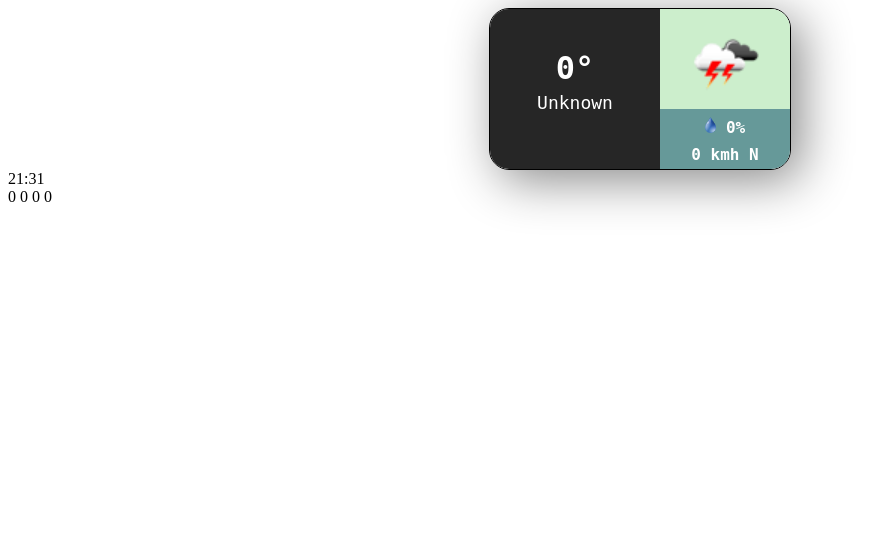
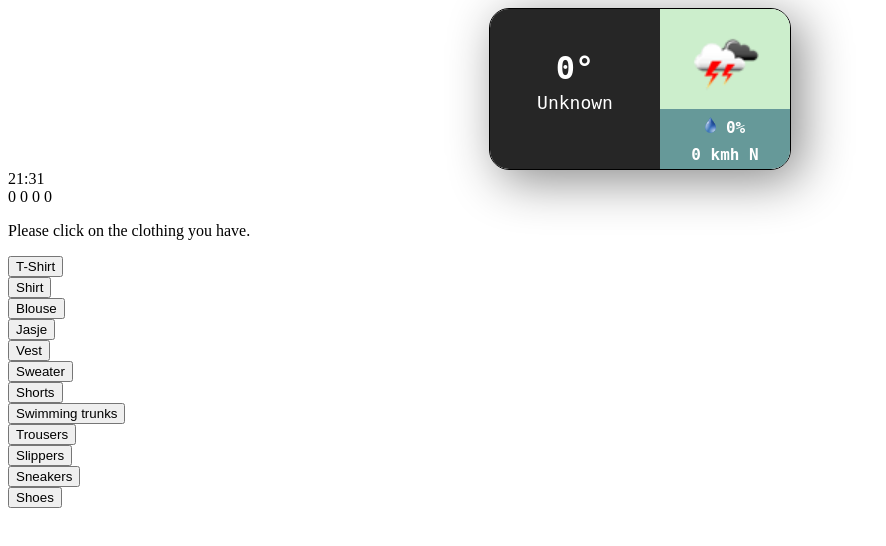
Before and after one commit to AHappyKitty/Tenki, a plain HTML site: page WeatherAppStarter/index.html in a window 1280 px wide. Shown: the whole page, without its empty margins (0-886 px from the left). Drawn offline with Linux system fonts and the light colour scheme.

Commit message:
Update index.html

```diff
--- a/WeatherAppStarter/index.html
+++ b/WeatherAppStarter/index.html
@@ -43,7 +43,36 @@
 
 		<span id="lower">0</span>
 
+	</div>
+
+	<div class="Choose attire">
+	<p>Please click on the clothing you have.</p>
+		<input type="submit" value="T-Shirt" onClick="tshirtF();"/>
+			<br>
+		<input type="submit" value="Shirt" onClick="shirtF();"/>
+			<br>
+		<input type="submit" value="Blouse" onClick="blouseF();"/>
+			<br>
+		<input type="submit" value="Jasje" onClick="jasjeF();"/>
+			<br>
+		<input type="submit" value="Vest" onClick="vestF();"/>
+			<br>
+		<input type="submit" value="Sweater" onClick="sweaterF();"/>
+			<br>
+		<input type="submit" value="Shorts" onClick="shortsF();"/>
+			<br>
+		<input type="submit" value="Swimming trunks" onClick="swimmingtrunksF();"/>
+			<br>
+		<input type="submit" value="Trousers" onClick="trousersF();"/>
+			<br>
+		<input type="submit" value="Slippers" onClick="slippersF();"/>
+			<br>
+		<input type="submit" value="Sneakers" onClick="sneakersF();"/>
+			<br>
+		<input type="submit" value="Shoes" onClick="shoesF();"/>
+
 
 	</div>
+
   </body>
 </html>
```
